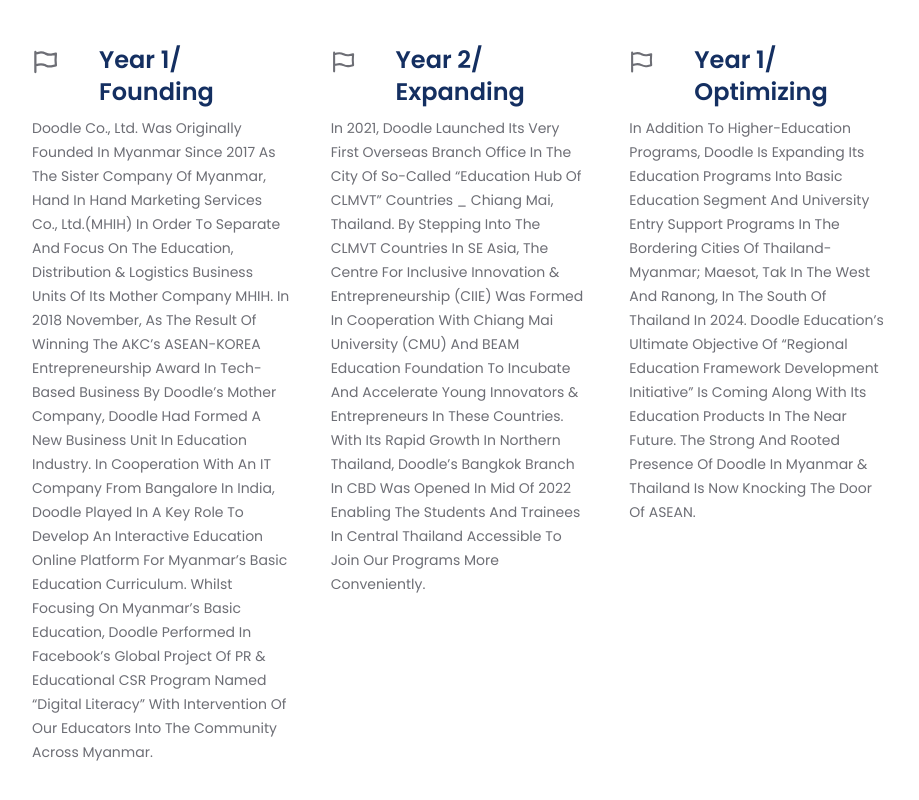
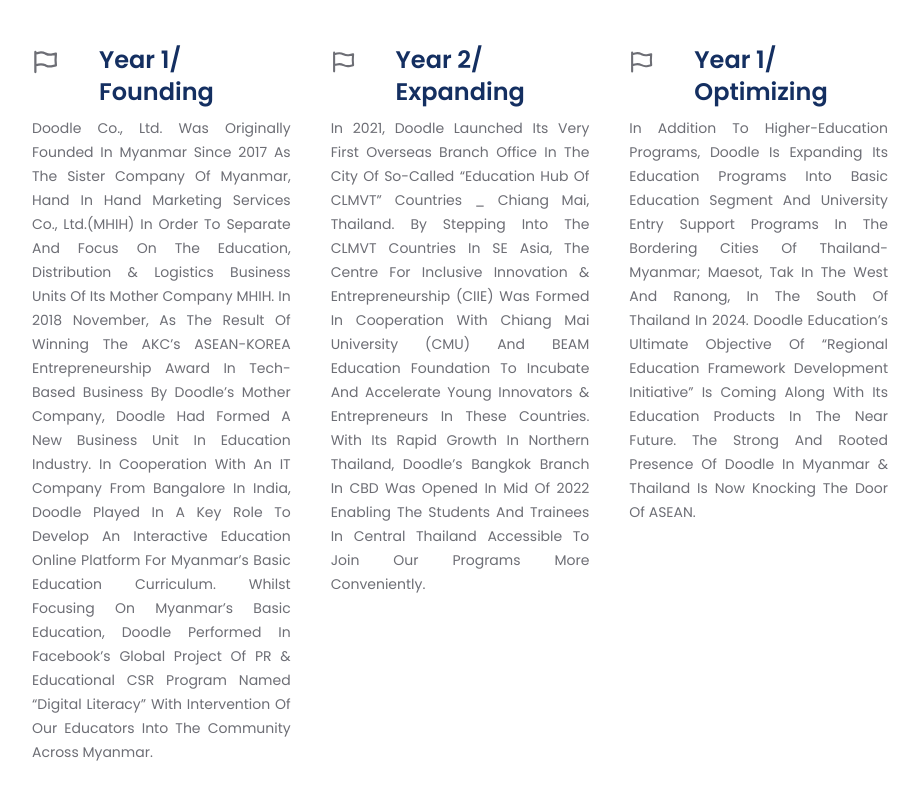
Before and after one commit to thompson129/Doodle, a React (Create React App) app: page / in a window 1280 px wide. Shown: the part 900-1700 px from the top of the page, without its empty margins (180-1099 px from the left). Built offline with nearby package versions, Linux system fonts and the light colour scheme.

Commit message:
create test center

```diff
--- a/src/App.js
+++ b/src/App.js
@@ -5,6 +5,7 @@
 import { Courses } from "./pages/Courses"
 import { Offices } from "./pages/Offices"
 import { Partners } from "./pages/Partners"
+import { TCenter } from "./pages/TestCenter"
 
 function App() {
   return (
@@ -51,6 +52,14 @@
               </Layout>
             }
           />
+          <Route
+            path='/testcenter'
+            element={
+              <Layout>
+                <TCenter />
+              </Layout>
+            }
+          />
         </Routes>
       </BrowserRouter>
     </>
--- a/src/components/assets/data/dummydata.js
+++ b/src/components/assets/data/dummydata.js
@@ -17,7 +17,7 @@
   {
     id: 4,
     title: "Test Center",
-    url: "/instructor",
+    url: "/testcenter",
   },
   {
     id: 5,
@@ -39,6 +39,12 @@
     title: "Pathway to Higher Education",
   },
 ]
+export const tcenter = [
+  {
+    id: 1,
+    cover: "../images/ged.png",
+  }
+]
 export const offices=[
   {
     name: 'Bangkok',
--- a/src/pages/About.jsx
+++ b/src/pages/About.jsx
@@ -58,7 +58,7 @@
               </h1>
             </div>
 
-            <span className="text-sm w-full mt-2 block leading-6">
+            <span className="text-sm w-full mt-2 block leading-6 text-justify">
               {" "}
               Doodle Co., Ltd. was originally founded in Myanmar since 2017 as
               the sister company of Myanmar, Hand In Hand Marketing Services Co.,
@@ -99,7 +99,7 @@
               </h1>
             </div>
 
-            <span className="text-sm mt-2 block leading-6">
+            <span className="text-sm mt-2 block leading-6 text-justify">
               {" "}
               In 2021, Doodle launched its very first overseas branch office in
               the city of so-called “Education Hub of CLMVT” countries _ Chiang
@@ -136,7 +136,7 @@
               </h1>
             </div>
 
-            <span className="text-sm mt-2 block leading-6">
+            <span className="text-sm mt-2 block leading-6 text-justify">
               {" "}
               In addition to higher-education programs, Doodle is expanding its
               education programs into Basic Education Segment and University
--- /dev/null
+++ b/src/pages/TestCenter.jsx
@@ -0,0 +1,22 @@
+import React from "react";
+import { courses, testcenter } from "../components/assets/data/dummydata";
+import { NavLink } from "react-router-dom";
+import { HiOutlineArrowNarrowRight } from "react-icons/hi";
+import { tcenter } from "../components/assets/data/dummydata";
+
+export const TCenter = () => {
+    return (
+        <div className='w-full bg-white py-16 px-4'>
+          <div className='max-w-[1240px] mx-auto grid md:grid-cols-2'>
+            <img className='w-[300px] mx-auto my-4' src={tcenter[0].cover} alt='/' />
+            <div className='flex flex-col justify-center'>
+              <p className='text-[#00df9a] font-bold text-3xl'>First GED Test center in ranong</p>
+              {/* <h1 className='md:text-4xl sm:text-3xl text-2xl font-bold py-2'>Manage Data Analytics Centrally</h1> */}
+              <p>
+              The Pearson VUE authorized testing center established by Doodle at Ranong Community College will inaugurate the first GED Test Center in Ranong, serving an alternative pathway to higher education for students from both Thailand and Myanmar who have not finished their high school education.
+              </p>
+            </div>
+          </div>
+        </div>
+      );
+};
```
Also changed, not shown: public/images/ged.png (added).
